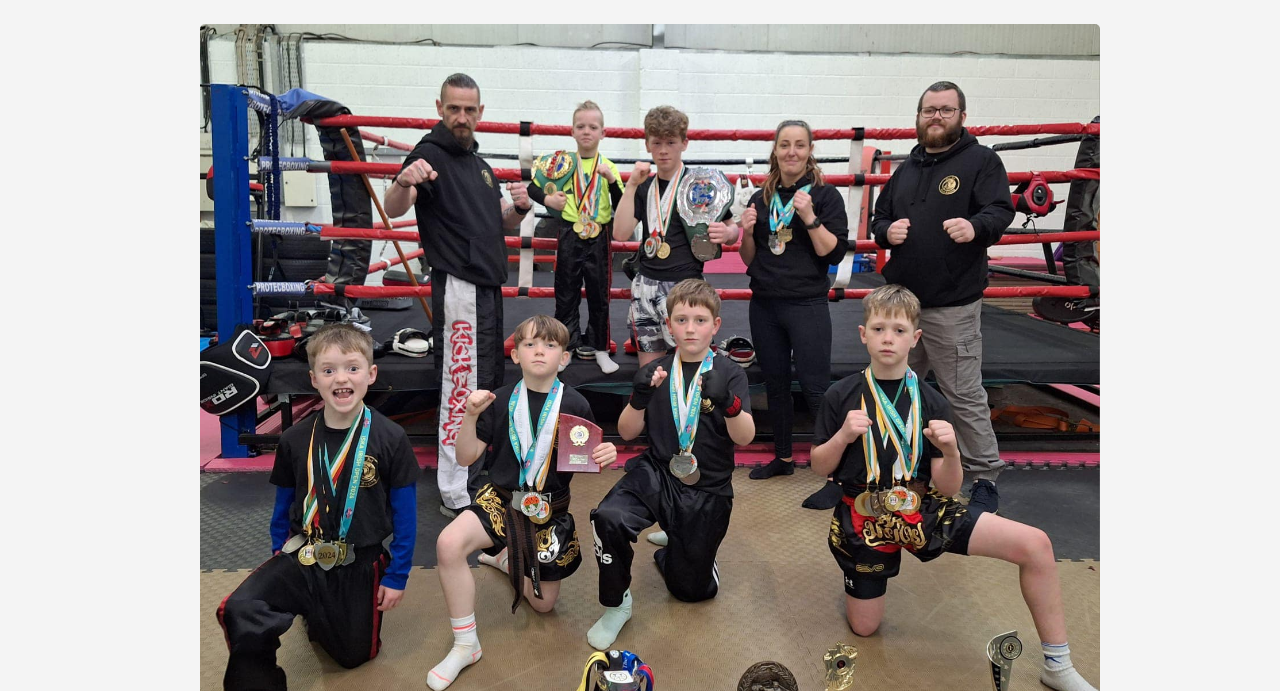
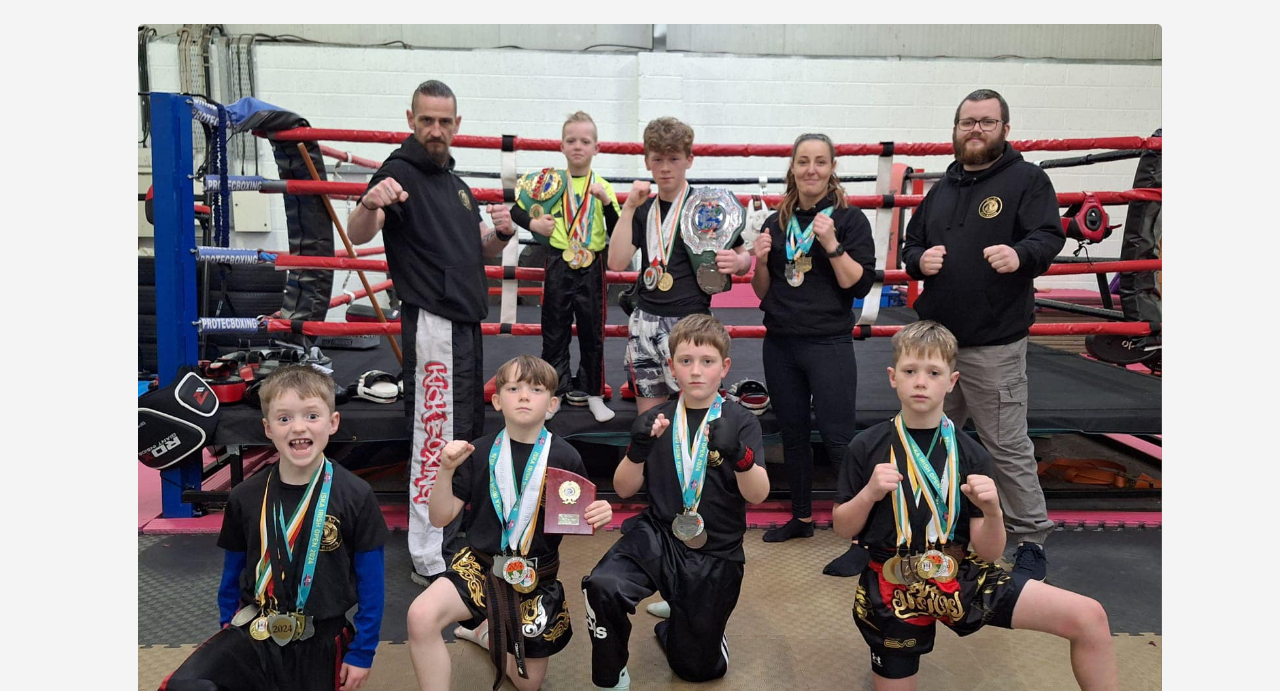
Before and after one commit to Celticdragonkbx/CelticDragonKBX.github.io, a plain HTML site: page ClubNews.html in a window 1280 px wide. Shown: the part 569-1260 px from the top of the page. Drawn offline with Linux system fonts and the light colour scheme.

Commit message:
Update ClubNews.html

```diff
--- a/ClubNews.html
+++ b/ClubNews.html
@@ -37,7 +37,7 @@
             <p><a href="https://www.gofundme.com/f/travel-fund-for-vienna-world-championships?member=33403371&utm_campaign=p_lico+share-sheet&utm_medium=copy_link&utm_source=customer" target="_blank"><i class="fab fa-facebook"></i> Gofundme page for Vienna</a></p>
 
             <div class="gallery-item">
-                <img src="Team2.jpg" alt="Members" width="900">
+                <img src="Team2.jpg" alt="Members" >
             </div>
 
             <div class="text-container">
```
